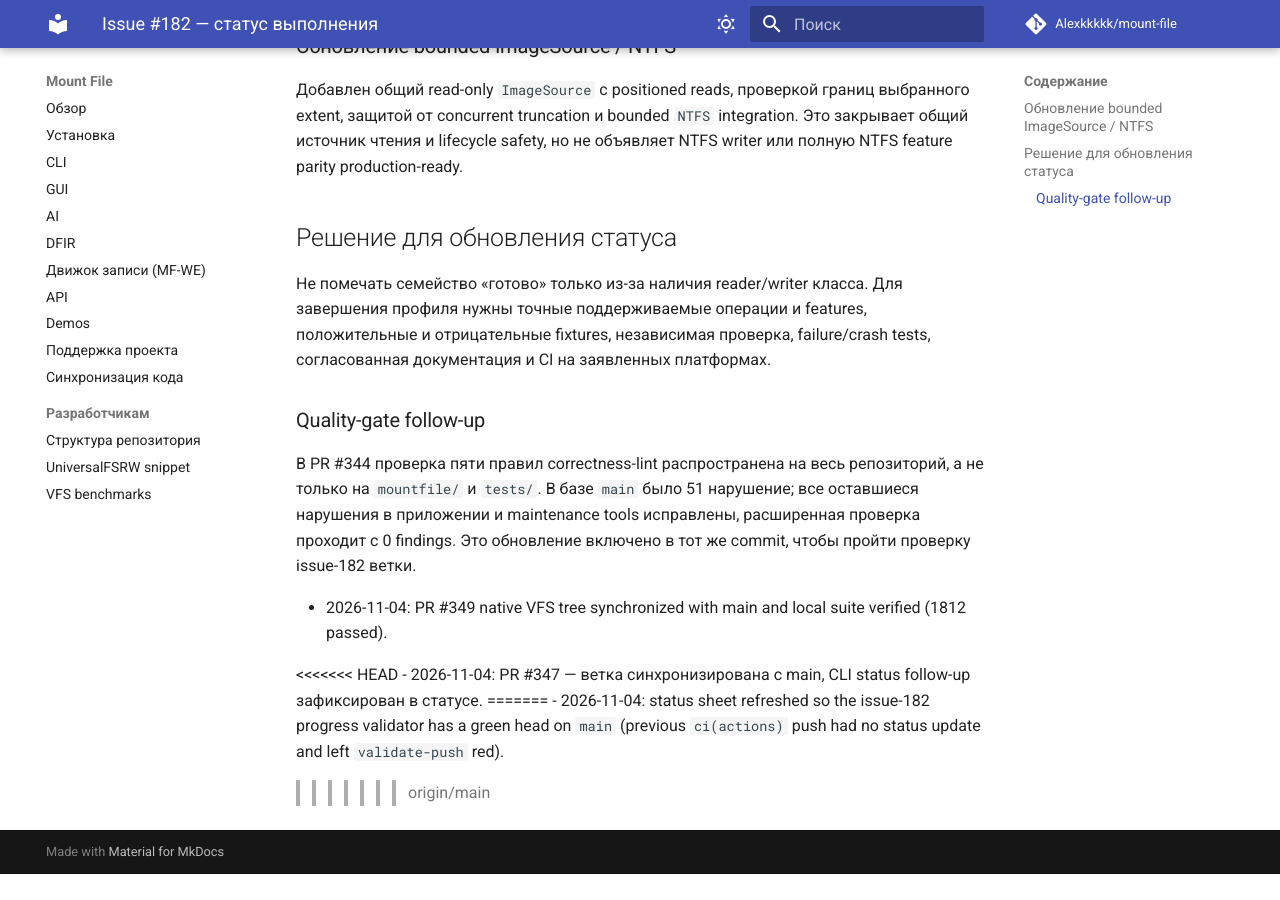
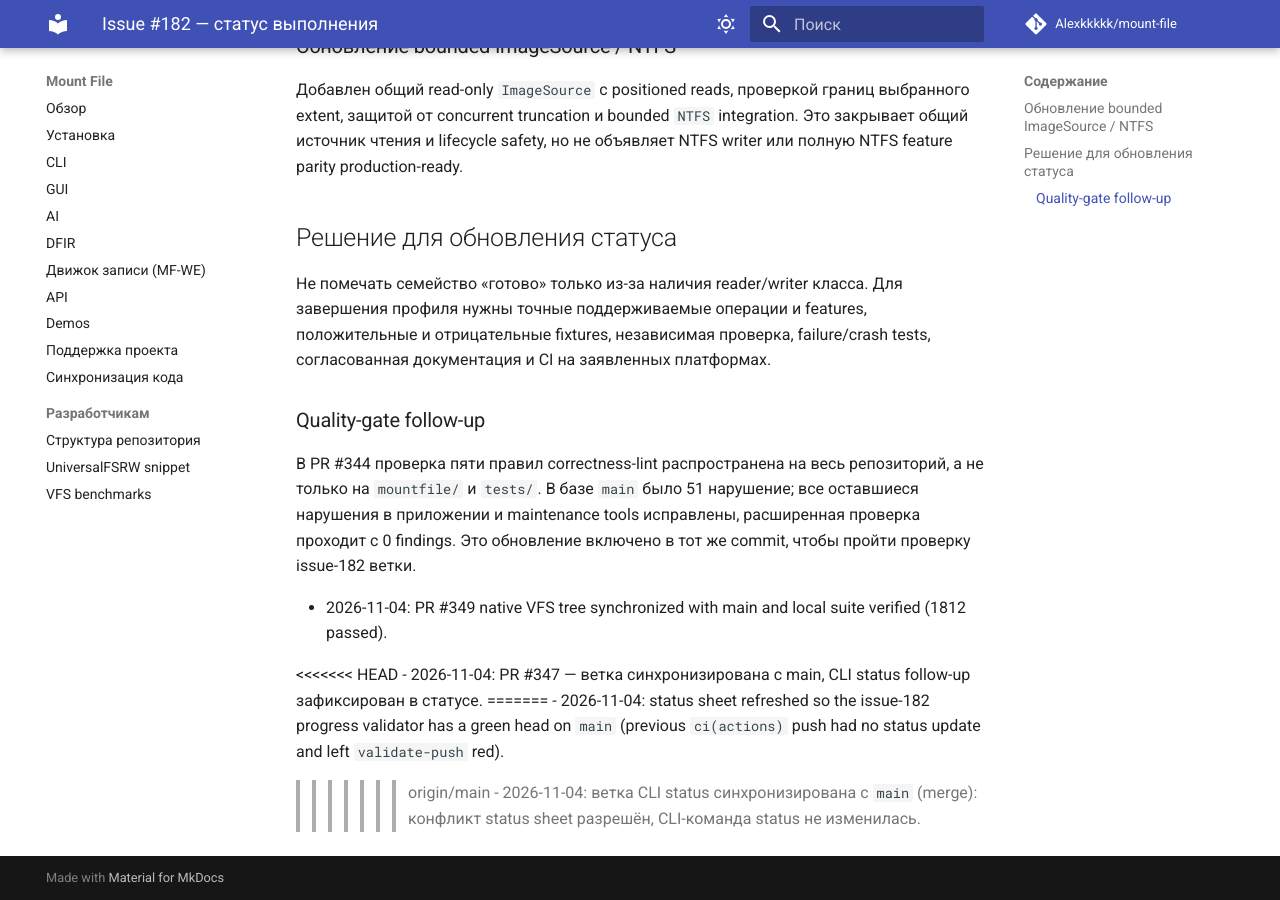
Before and after one commit to Alexkkkkk/mount-file, an MkDocs documentation site: the page built from docs/issue-182-status.md, in a window 1280 px wide and 900 px high, scrolled down 1907 px. Built offline with MkDocs 1.6.1 and Material for MkDocs 9.7.7, drawn with Linux system fonts in a browser that asks for light colours; comment, search, counter and statistics services are not loaded; before the commit the page ends 2781 px from its top, so only the background shows below that.

Commit message:
docs(issue-182): update status sheet for sync-merge commit

```diff
--- a/docs/issue-182-status.md
+++ b/docs/issue-182-status.md
@@ -41,3 +41,4 @@
 =======
 - 2026-11-04: status sheet refreshed so the issue-182 progress validator has a green head on `main` (previous `ci(actions)` push had no status update and left `validate-push` red).
 >>>>>>> origin/main
+- 2026-11-04: ветка CLI status синхронизирована с `main` (merge): конфликт status sheet разрешён, CLI-команда status не изменилась.
```
